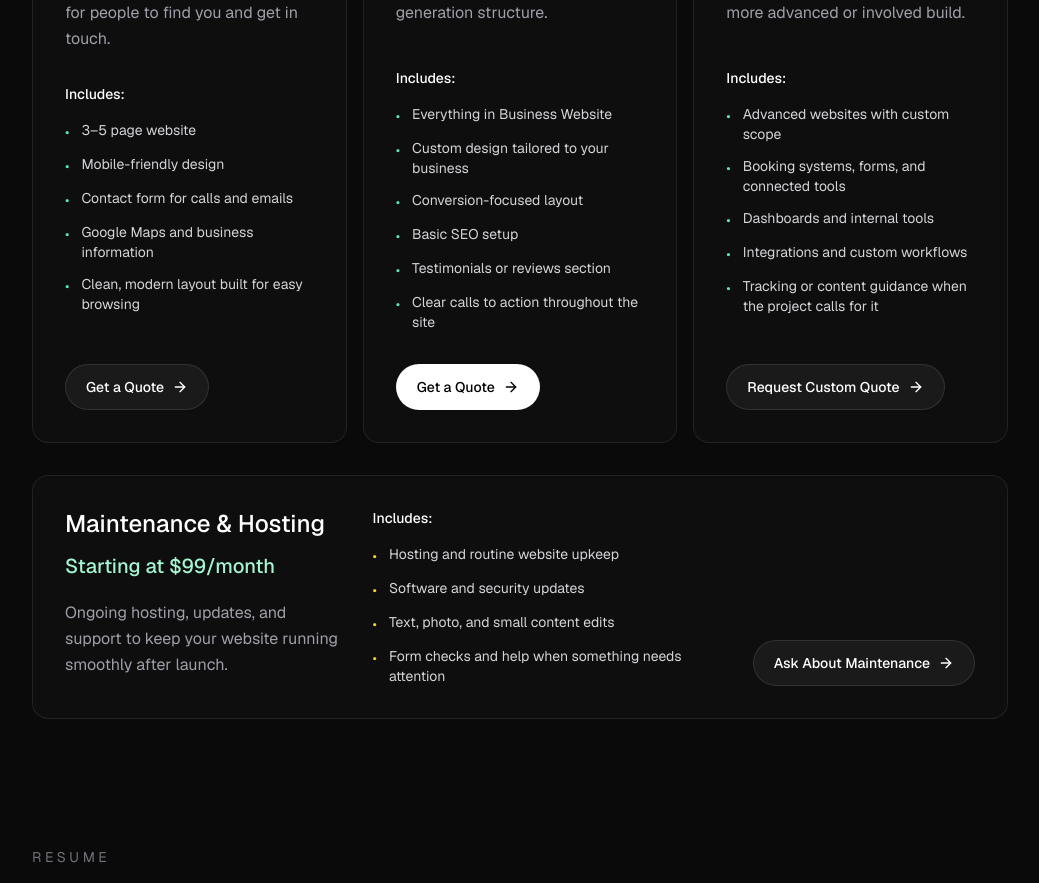
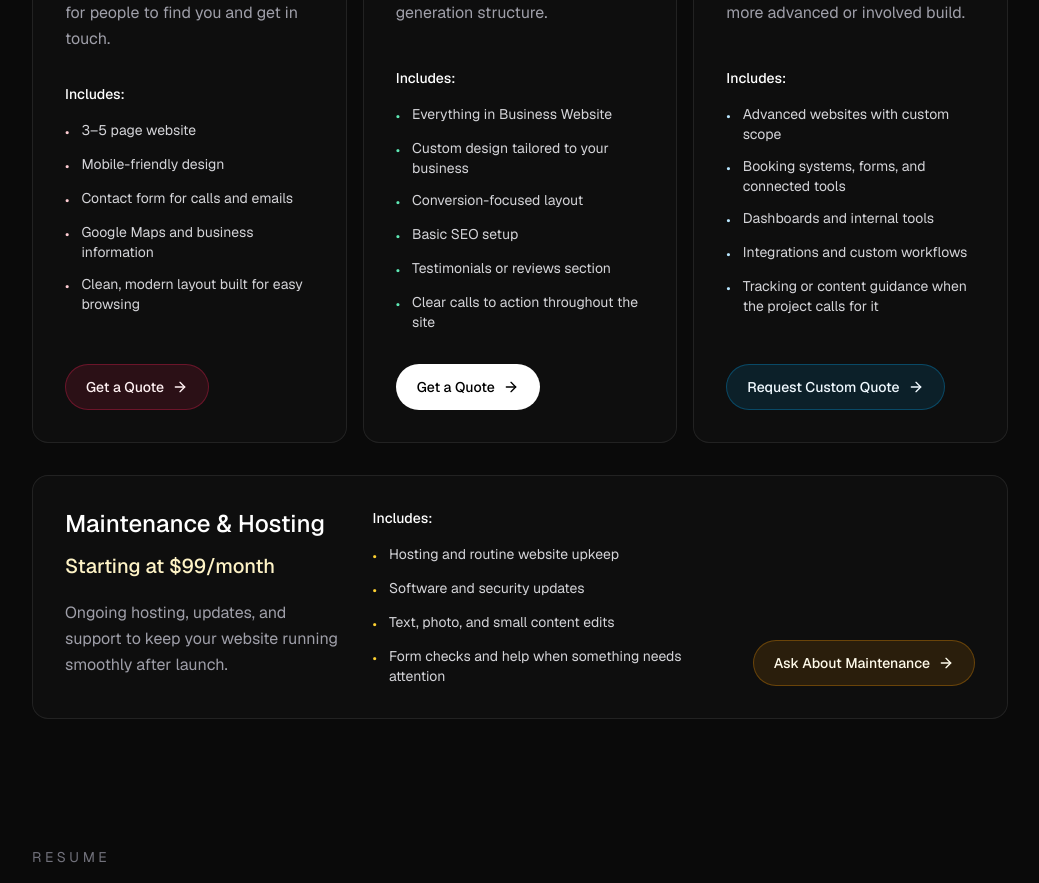
Before and after one commit to cameyer260/dev-portfolio, a Next.js app: page / in a window 1280 px wide. Shown: the part 2440-3323 px from the top of the page, without its empty margins (120-1159 px from the left). Built offline with nearby package versions, Linux system fonts and the light colour scheme.

Commit message:
style: align pricing card surfaces with featured work

```diff
--- a/app/page.tsx
+++ b/app/page.tsx
@@ -32,8 +32,9 @@ type PricingTier = {
   description: string;
   includes: readonly string[];
   cta: string;
-  cardClassName?: string;
+  surfaceClassName?: string;
   priceClassName?: string;
+  bulletClassName?: string;
   ctaClassName?: string;
   useLightCta?: boolean;
 };
@@ -52,6 +53,10 @@ const pricingTiers: readonly PricingTier[] = [
       "Clean, modern layout built for easy browsing",
     ],
     cta: "Get a Quote",
+    priceClassName: "text-rose-200",
+    bulletClassName: "text-rose-200",
+    ctaClassName:
+      "border border-rose-500/30 bg-rose-500/12 text-rose-50 hover:bg-rose-500/18",
     useLightCta: false,
   },
   {
@@ -69,7 +74,8 @@ const pricingTiers: readonly PricingTier[] = [
       "Clear calls to action throughout the site",
     ],
     cta: "Get a Quote",
-    cardClassName: "border-emerald-500/20 bg-emerald-500/[0.06]",
+    priceClassName: "text-emerald-300",
+    bulletClassName: "text-emerald-300",
   },
   {
     title: "Custom Software / Advanced Website",
@@ -84,10 +90,10 @@ const pricingTiers: readonly PricingTier[] = [
       "Tracking or content guidance when the project calls for it",
     ],
     cta: "Request Custom Quote",
-    cardClassName: "border-sky-500/20 bg-sky-500/[0.04]",
     priceClassName: "text-sky-200",
+    bulletClassName: "text-sky-200",
     ctaClassName:
-      "border-sky-500/20 bg-sky-500/10 text-sky-100 hover:bg-sky-500/15",
+      "border border-sky-500/30 bg-sky-500/12 text-sky-50 hover:bg-sky-500/18",
     useLightCta: false,
   },
 ] as const;
@@ -104,10 +110,10 @@ const maintenanceTier = {
     "Form checks and help when something needs attention",
   ] as const,
   cta: "Ask About Maintenance",
-  cardClassName: "border-amber-500/20 bg-amber-500/[0.04]",
-  priceClassName: "text-amber-200",
+  priceClassName: "text-amber-100",
+  bulletClassName: "text-amber-100",
   ctaClassName:
-    "border-amber-500/20 bg-amber-500/10 text-amber-100 hover:bg-amber-500/15",
+    "border border-amber-500/30 bg-amber-500/12 text-amber-50 hover:bg-amber-500/18",
   useLightCta: false,
 } as const;
 
@@ -392,7 +398,7 @@ export default function PortfolioPage() {
             {pricingTiers.map((tier) => (
               <SpotlightCard
                 key={tier.title}
-                className={["h-full p-8", tier.cardClassName ?? ""].join(" ")}
+                className="h-full p-8"
               >
                 <div className="relative flex h-full flex-col">
                   {tier.badge ? (
@@ -406,7 +412,12 @@ export default function PortfolioPage() {
                   </div>
 
                   <div className="mt-3 xl:min-h-[2rem]">
-                    <p className={["text-xl font-medium text-emerald-200", tier.priceClassName ?? ""].join(" ")}>
+                    <p
+                      className={[
+                        "text-xl font-medium",
+                        tier.priceClassName ?? "text-emerald-200",
+                      ].join(" ")}
+                    >
                       {tier.price}
                     </p>
                   </div>
@@ -425,7 +436,9 @@ export default function PortfolioPage() {
                     <ul className="mt-4 space-y-3 text-sm text-zinc-300">
                       {tier.includes.map((item) => (
                         <li key={item} className="flex gap-3">
-                          <span className="mt-0.5 text-emerald-300">•</span>
+                          <span className={["mt-0.5 text-emerald-300", tier.bulletClassName ?? ""].join(" ")}>
+                            •
+                          </span>
                           <span>{item}</span>
                         </li>
                       ))}
@@ -438,9 +451,8 @@ export default function PortfolioPage() {
                       className={[
                         "inline-flex w-fit items-center gap-2 rounded-full px-5 py-3 text-sm font-medium transition-colors",
                         tier.useLightCta === false
-                          ? "border border-white/10 bg-white/5 text-white hover:bg-white/10"
+                          ? (tier.ctaClassName ?? "border border-white/10 bg-white/5 text-white hover:bg-white/10")
                           : "border border-white/10 bg-white text-black hover:bg-zinc-200",
-                        tier.ctaClassName ?? "",
                       ].join(" ")}
                     >
                       {tier.cta} <ArrowRight className="h-4 w-4" />
@@ -451,11 +463,18 @@ export default function PortfolioPage() {
             ))}
           </div>
 
-          <SpotlightCard className={["p-8", maintenanceTier.cardClassName].join(" ")}>
+          <SpotlightCard
+            className="p-8"
+          >
             <div className="grid gap-8 lg:grid-cols-[minmax(0,0.95fr)_minmax(0,1.2fr)_auto] lg:items-stretch">
               <div className="max-w-sm">
                 <h3 className="text-2xl font-medium text-white">{maintenanceTier.title}</h3>
-                <p className={["mt-3 text-xl font-medium text-emerald-200", maintenanceTier.priceClassName].join(" ")}>
+                <p
+                  className={[
+                    "mt-3 text-xl font-medium",
+                    maintenanceTier.priceClassName,
+                  ].join(" ")}
+                >
                   {maintenanceTier.price}
                 </p>
                 <p className="mt-5 text-sm leading-relaxed text-zinc-400 md:text-base">
@@ -468,7 +487,9 @@ export default function PortfolioPage() {
                 <ul className="mt-4 space-y-3 text-sm text-zinc-300">
                   {maintenanceTier.includes.map((item) => (
                     <li key={item} className="flex gap-3">
-                      <span className="mt-0.5 text-amber-300">•</span>
+                      <span className={["mt-0.5 text-amber-300", maintenanceTier.bulletClassName ?? ""].join(" ")}>
+                        •
+                      </span>
                       <span>{item}</span>
                     </li>
                   ))}
@@ -481,9 +502,8 @@ export default function PortfolioPage() {
                   className={[
                     "inline-flex w-fit items-center gap-2 rounded-full px-5 py-3 text-sm font-medium transition-colors",
                     maintenanceTier.useLightCta === false
-                      ? "border border-white/10 bg-white/5 text-white hover:bg-white/10"
+                      ? (maintenanceTier.ctaClassName ?? "border border-white/10 bg-white/5 text-white hover:bg-white/10")
                       : "border border-white/10 bg-white text-black hover:bg-zinc-200",
-                    maintenanceTier.ctaClassName ?? "",
                   ].join(" ")}
                 >
                   {maintenanceTier.cta} <ArrowRight className="h-4 w-4" />
--- a/components/ui/spotlight-card.tsx
+++ b/components/ui/spotlight-card.tsx
@@ -6,9 +6,15 @@ import { motion } from "framer-motion";
 interface SpotlightCardProps extends React.HTMLAttributes<HTMLDivElement> {
   children: React.ReactNode;
   className?: string;
+  surfaceClassName?: string;
 }
 
-export function SpotlightCard({ children, className = "", ...props }: SpotlightCardProps) {
+export function SpotlightCard({
+  children,
+  className = "",
+  surfaceClassName = "bg-white/[0.02] border border-white/[0.08]",
+  ...props
+}: SpotlightCardProps) {
   const divRef = useRef<HTMLDivElement>(null);
   const [position, setPosition] = useState({ x: 0, y: 0 });
   const [opacity, setOpacity] = useState(0);
@@ -31,7 +37,7 @@ export function SpotlightCard({ children, className = "", ...props }: SpotlightC
       onMouseMove={handleMouseMove}
       onMouseEnter={handleMouseEnter}
       onMouseLeave={handleMouseLeave}
-      className={`relative overflow-hidden rounded-2xl bg-white/[0.02] border border-white/[0.08] ${className}`}
+      className={`relative overflow-hidden rounded-2xl ${surfaceClassName} ${className}`}
       {...props}
     >
       <div
```
